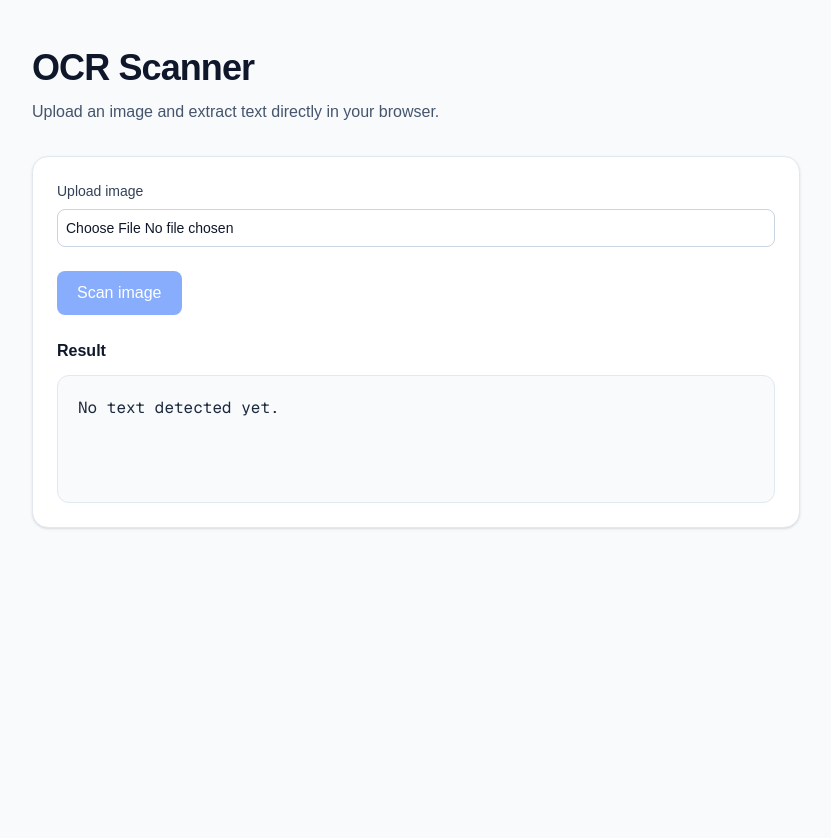
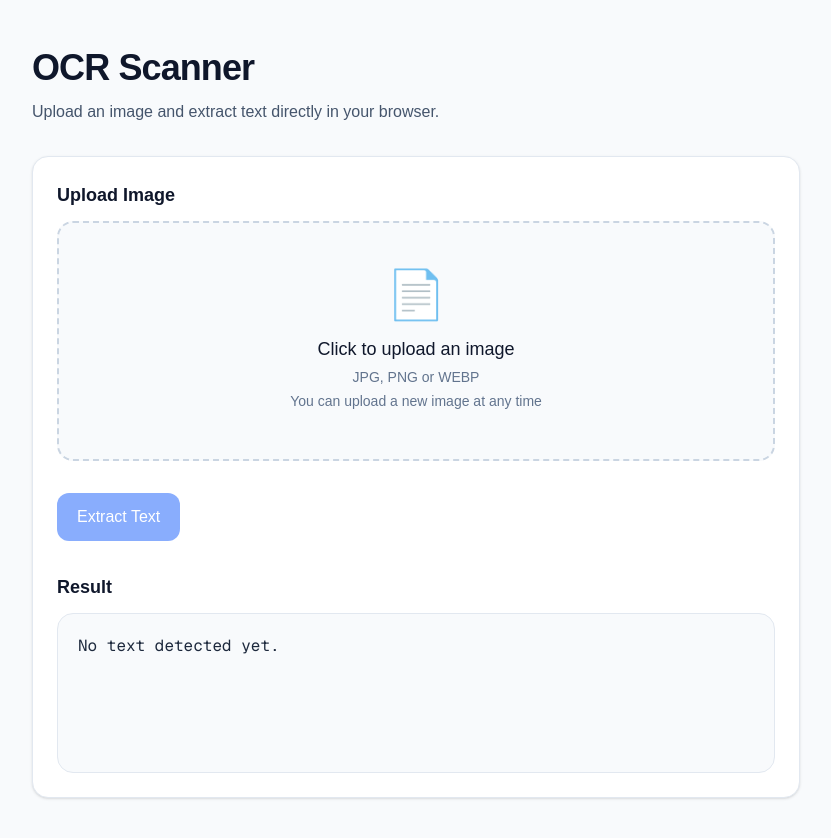
Before and after one commit to Quilfort/nextjs-tesseract-ocr-testing, a Next.js app: page / in a window 1280 px wide. Shown: the top 838 px of the page, without its empty margins (224-1055 px from the left). Before the commit the page ends 800 px from the top, so only its background shows below. Built offline with nearby package versions, Linux system fonts and the light colour scheme.

Commit message:
Make UX more clear for users

```diff
--- a/src/components/OcrScanner.tsx
+++ b/src/components/OcrScanner.tsx
@@ -6,12 +6,11 @@ import { createWorker } from "tesseract.js";
 
 export default function OcrScanner() {
     const [image, setImage] = useState<File | null>(null);
-    const [preview, setPreview] = useState<string>("");
+    const [preview, setPreview] = useState("");
     const [text, setText] = useState("");
 
     const [loading, setLoading] = useState(false);
     const [progress, setProgress] = useState(0);
-
 
     function handleImageChange(
         event: React.ChangeEvent<HTMLInputElement>
@@ -29,17 +28,14 @@ export default function OcrScanner() {
         setPreview(imageUrl);
     }
 
-
     async function scanImage() {
         if (!image) {
             return;
         }
 
-
         setLoading(true);
         setText("");
         setProgress(0);
-
 
         try {
             const worker = await createWorker(
@@ -47,100 +43,179 @@ export default function OcrScanner() {
                 1,
                 {
                     logger: (message) => {
-                        if (message.status === "recognizing text") {
+                        if (
+                            message.status ===
+                            "recognizing text"
+                        ) {
                             setProgress(
-                                Math.round(message.progress * 100)
+                                Math.round(
+                                    message.progress * 100
+                                )
                             );
                         }
                     },
                 }
             );
 
-
-            const result = await worker.recognize(image);
-
+            const result = await worker.recognize(
+                image
+            );
 
             setText(result.data.text);
 
-
             await worker.terminate();
-
         } catch (error) {
-
             console.error(error);
 
             setText(
                 "Something went wrong while scanning the image."
             );
-
         } finally {
-
             setLoading(false);
-
         }
     }
 
+    return (
+        <div className="space-y-8">
 
-    return (
-        <div className="space-y-6">
+            {/* Upload */}
 
+            <section>
+                <h2 className="mb-3 text-lg font-semibold text-slate-900">
+                    Upload Image
+                </h2>
 
-            <div>
                 <label
-                    className="block text-sm font-medium text-slate-700"
+                    htmlFor="image-upload"
+                    className="
+                        flex
+                        cursor-pointer
+                        flex-col
+                        items-center
+                        justify-center
+                        rounded-2xl
+                        border-2
+                        border-dashed
+                        border-slate-300
+                        bg-slate-50
+                        px-6
+                        py-12
+                        text-center
+                        transition
+                        hover:border-blue-500
+                        hover:bg-blue-50
+                    "
                 >
-                    Upload image
+                    <span className="text-5xl">
+                        📄
+                    </span>
+
+                    <span className="mt-4 text-lg font-medium text-slate-900">
+                        Click to upload an image
+                    </span>
+
+                    <span className="mt-1 text-sm text-slate-500">
+                        JPG, PNG or WEBP
+                    </span>
+
+                    <span className="mt-1 text-sm text-slate-500">
+                        You can upload a new image at any time
+                    </span>
+
+                    {image && (
+                        <div
+                            className="
+                                mt-5
+                                rounded-full
+                                bg-green-100
+                                px-4
+                                py-2
+                                text-sm
+                                font-medium
+                                text-green-800
+                            "
+                        >
+                            Selected: {image.name}
+                        </div>
+                    )}
                 </label>
 
-
                 <input
-                    className="mt-2 block w-full rounded-lg border border-slate-300 bg-white p-2 text-sm"
+                    id="image-upload"
                     type="file"
                     accept="image/*"
                     onChange={handleImageChange}
+                    className="hidden"
                 />
+            </section>
 
+            {/* Preview */}
+
+            {preview && (
+                <section>
+                    <div className="mb-3 flex items-center justify-between">
+                        <h2 className="text-lg font-semibold text-slate-900">
+                            Preview
+                        </h2>
+
+                        <label
+                            htmlFor="image-upload"
+                            className="
+                                cursor-pointer
+                                rounded-lg
+                                border
+                                border-slate-300
+                                px-3
+                                py-2
+                                text-sm
+                                font-medium
+                                text-slate-700
+                                transition
+                                hover:bg-slate-100
+                            "
+                        >
+                            Replace Image
+                        </label>
                     </div>
 
-
-
-            {
-                preview && (
-                    <div>
-                        <p className="mb-2 text-sm font-medium text-slate-700">
-                            Preview
-                        </p>
-
+                    <div
+                        className="
+                            overflow-hidden
+                            rounded-2xl
+                            border
+                            border-slate-200
+                            bg-white
+                            p-4
+                        "
+                    >
                         <Image
                             src={preview}
                             alt="Uploaded preview"
-                            width={800}
-                            height={600}
+                            width={1200}
+                            height={800}
                             unoptimized
                             className="
-                                max-h-80
+                                max-h-[500px]
                                 w-auto
                                 rounded-xl
-                                border
-                                border-slate-200
                                 object-contain
                             "
                         />
+                    </div>
+                </section>
+            )}
 
-                    </div>
-                )
-            }
+            {/* OCR Button */}
 
-
-
+            <section>
                 <button
                     onClick={scanImage}
                     disabled={!image || loading}
                     className="
-                    rounded-lg
+                        rounded-xl
                         bg-blue-600
                         px-5
-                    py-2.5
+                        py-3
                         font-medium
                         text-white
                         transition
@@ -149,29 +224,24 @@ export default function OcrScanner() {
                         disabled:opacity-50
                     "
                 >
-                {
-                    loading
+                    {loading
                         ? `Scanning ${progress}%`
-                        : "Scan image"
-                }
+                        : "Extract Text"}
+                </button>
+            </section>
 
-            </button>
+            {/* Result */}
 
-
-
-            <div>
-
-                <h2 className="font-semibold text-slate-900">
+            <section>
+                <h2 className="mb-3 text-lg font-semibold text-slate-900">
                     Result
                 </h2>
 
-
                 <pre
                     className="
-                        mt-3
-                        min-h-32
+                        min-h-40
                         whitespace-pre-wrap
-                        rounded-xl
+                        rounded-2xl
                         border
                         border-slate-200
                         bg-slate-50
@@ -179,11 +249,10 @@ export default function OcrScanner() {
                         text-slate-800
                     "
                 >
-                    {text || "No text detected yet."}
+                    {text ||
+                        "No text detected yet."}
                 </pre>
-
-            </div>
-
+            </section>
 
         </div>
     );
```
Lines whose indentation alone changed are shown as unchanged.
